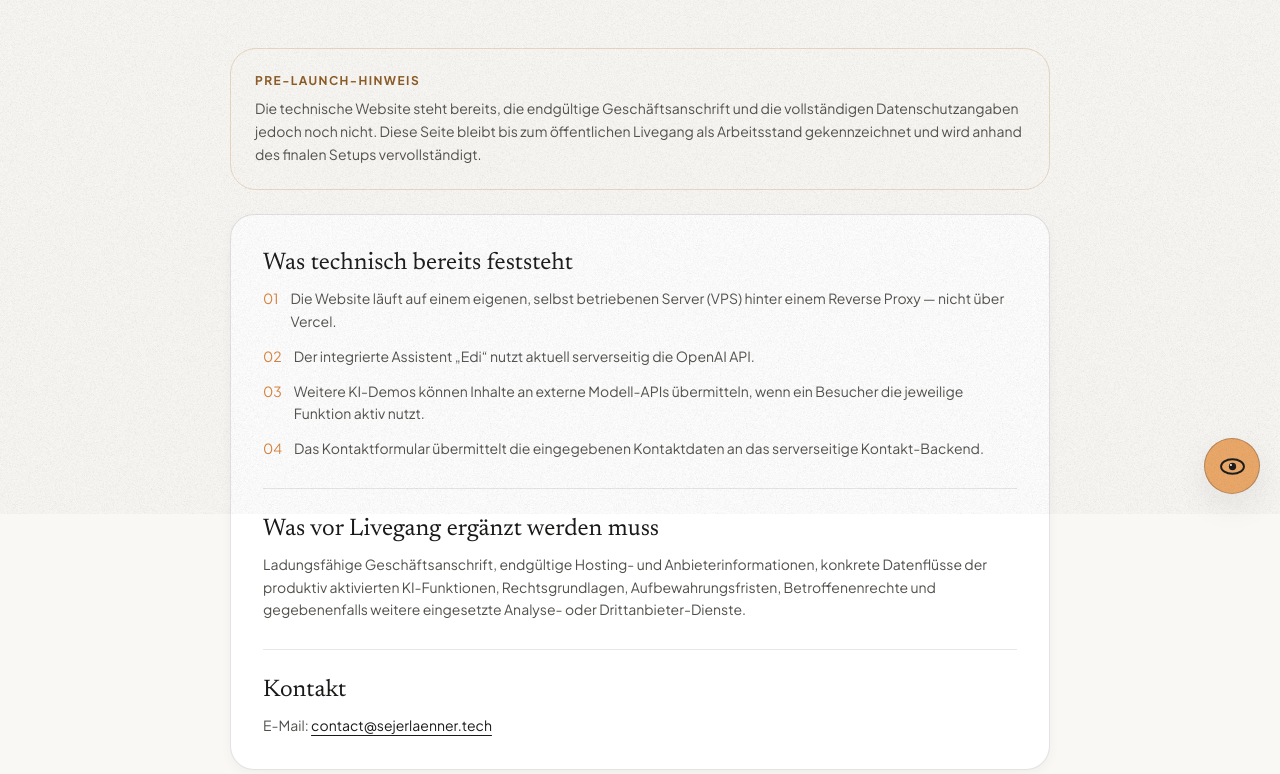
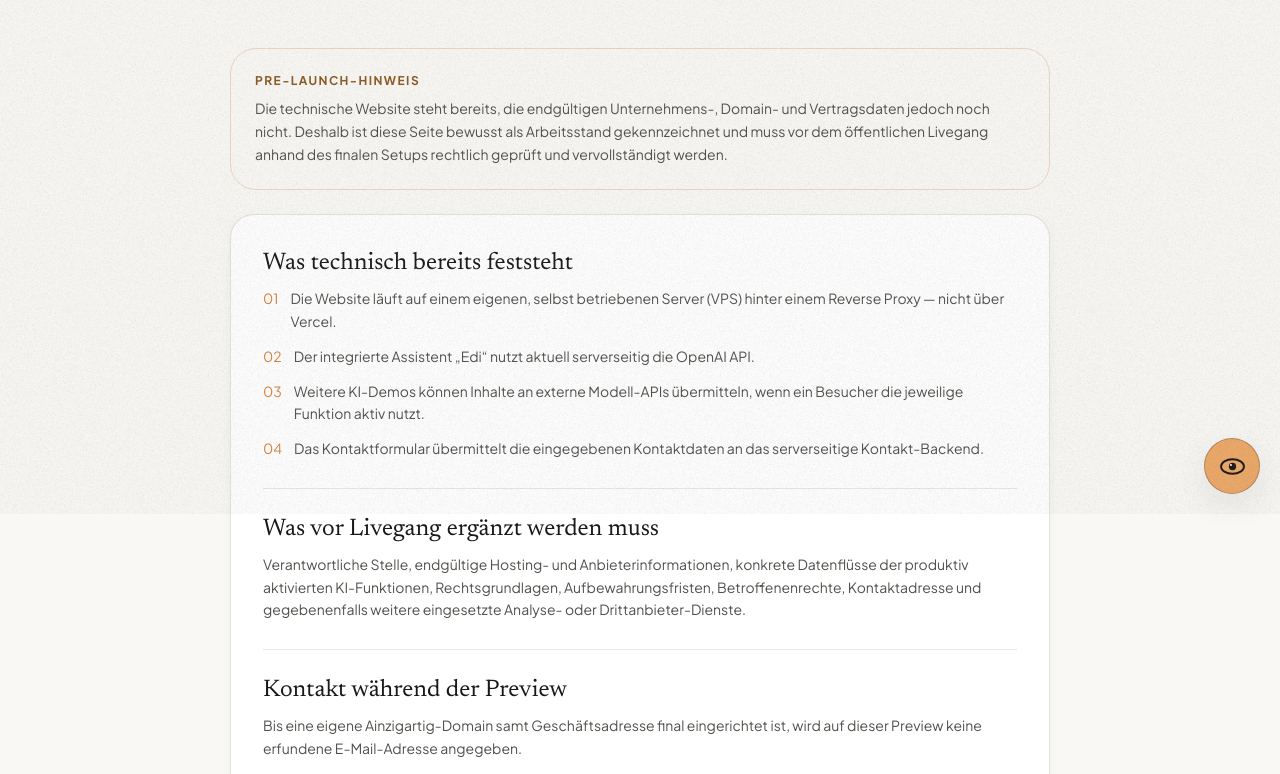
Before and after one commit to igoingtodevx/ainzigartig, a React (Vite) app: page /datenschutz in a window 1280 px wide. Shown: the part 286-1060 px from the top of the page. Built offline with nearby package versions, Linux system fonts and the light colour scheme.

Commit message:
revert: keep mirror privacy page unchanged

```diff
--- a/components/Datenschutz.tsx
+++ b/components/Datenschutz.tsx
@@ -17,7 +17,7 @@ export const Datenschutz: React.FC = () => (
       <div className="rounded-[26px] border border-[#B77A36]/25 bg-accent/12 p-5 md:p-6 mb-6">
         <p className="text-xs uppercase tracking-[0.12em] font-bold text-[#8B5A24] mb-2">Pre-Launch-Hinweis</p>
         <p className="text-sm text-muted leading-relaxed">
-          Die technische Website steht bereits, die endgültige Geschäftsanschrift und die vollständigen Datenschutzangaben jedoch noch nicht. Diese Seite bleibt bis zum öffentlichen Livegang als Arbeitsstand gekennzeichnet und wird anhand des finalen Setups vervollständigt.
+          Die technische Website steht bereits, die endgültigen Unternehmens-, Domain- und Vertragsdaten jedoch noch nicht. Deshalb ist diese Seite bewusst als Arbeitsstand gekennzeichnet und muss vor dem öffentlichen Livegang anhand des finalen Setups rechtlich geprüft und vervollständigt werden.
         </p>
       </div>
 
@@ -35,18 +35,16 @@ export const Datenschutz: React.FC = () => (
         <section className="pt-6 border-t border-ink/10">
           <h2 className="font-editorial text-2xl mb-2">Was vor Livegang ergänzt werden muss</h2>
           <p className="text-sm text-muted leading-relaxed">
-            Ladungsfähige Geschäftsanschrift, endgültige Hosting- und Anbieterinformationen, konkrete Datenflüsse der produktiv aktivierten KI-Funktionen, Rechtsgrundlagen, Aufbewahrungsfristen, Betroffenenrechte und gegebenenfalls weitere eingesetzte Analyse- oder Drittanbieter-Dienste.
+            Verantwortliche Stelle, endgültige Hosting- und Anbieterinformationen, konkrete Datenflüsse der produktiv aktivierten KI-Funktionen, Rechtsgrundlagen, Aufbewahrungsfristen, Betroffenenrechte, Kontaktadresse und gegebenenfalls weitere eingesetzte Analyse- oder Drittanbieter-Dienste.
           </p>
         </section>
 
         <section className="pt-6 border-t border-ink/10">
-          <h2 className="font-editorial text-2xl mb-2">Kontakt</h2>
+          <h2 className="font-editorial text-2xl mb-2">Kontakt während der Preview</h2>
           <p className="text-sm text-muted leading-relaxed">
-            E-Mail:{' '}
-            <a href="mailto:contact@sejerlaenner.tech" className="text-ink underline underline-offset-4 hover:text-accent-hover transition-colors">
-              contact@sejerlaenner.tech
-            </a>
+            Bis eine eigene Ainzigartig-Domain samt Geschäftsadresse final eingerichtet ist, wird auf dieser Preview keine erfundene E-Mail-Adresse angegeben.
           </p>
+          <Link to="/#kontakt" className="brand-pill mt-4 bg-ink text-white hover:bg-[#33312E] text-sm">Zum Kontaktformular</Link>
         </section>
       </div>
     </div>
```
